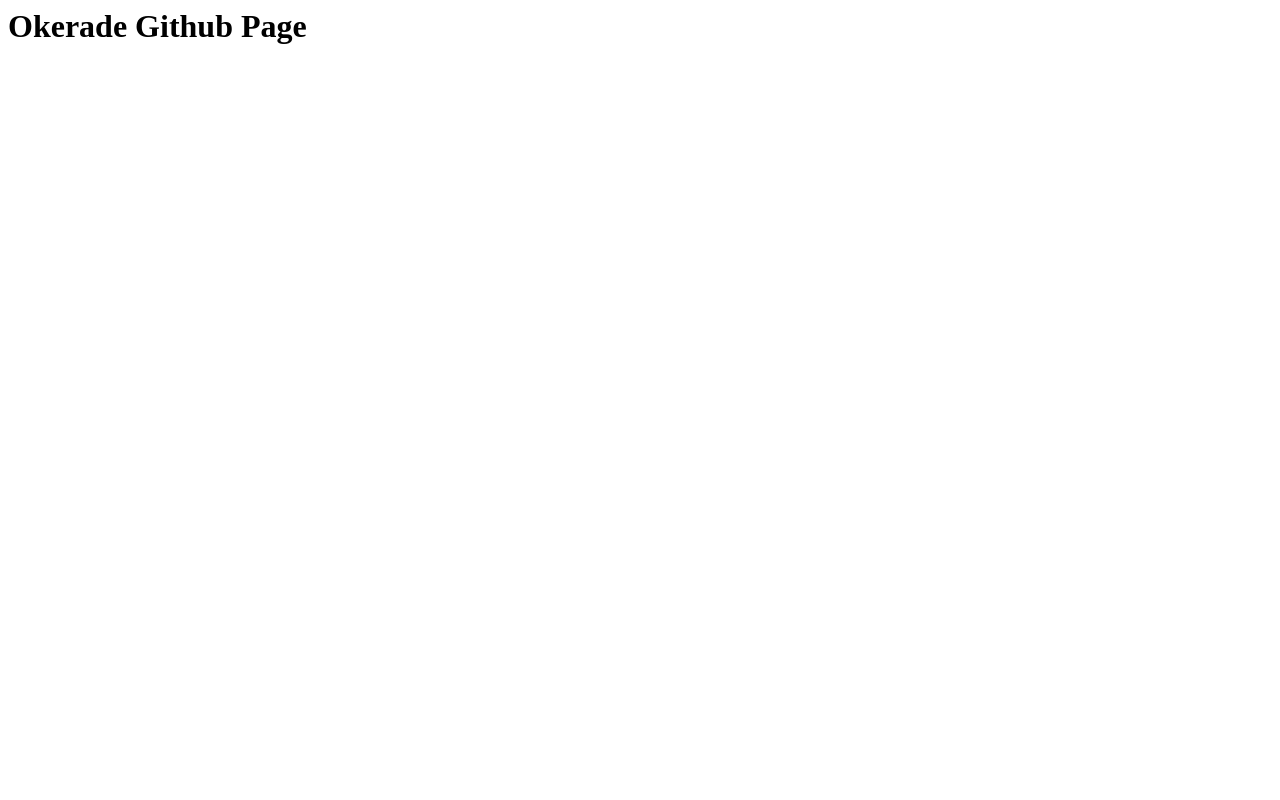
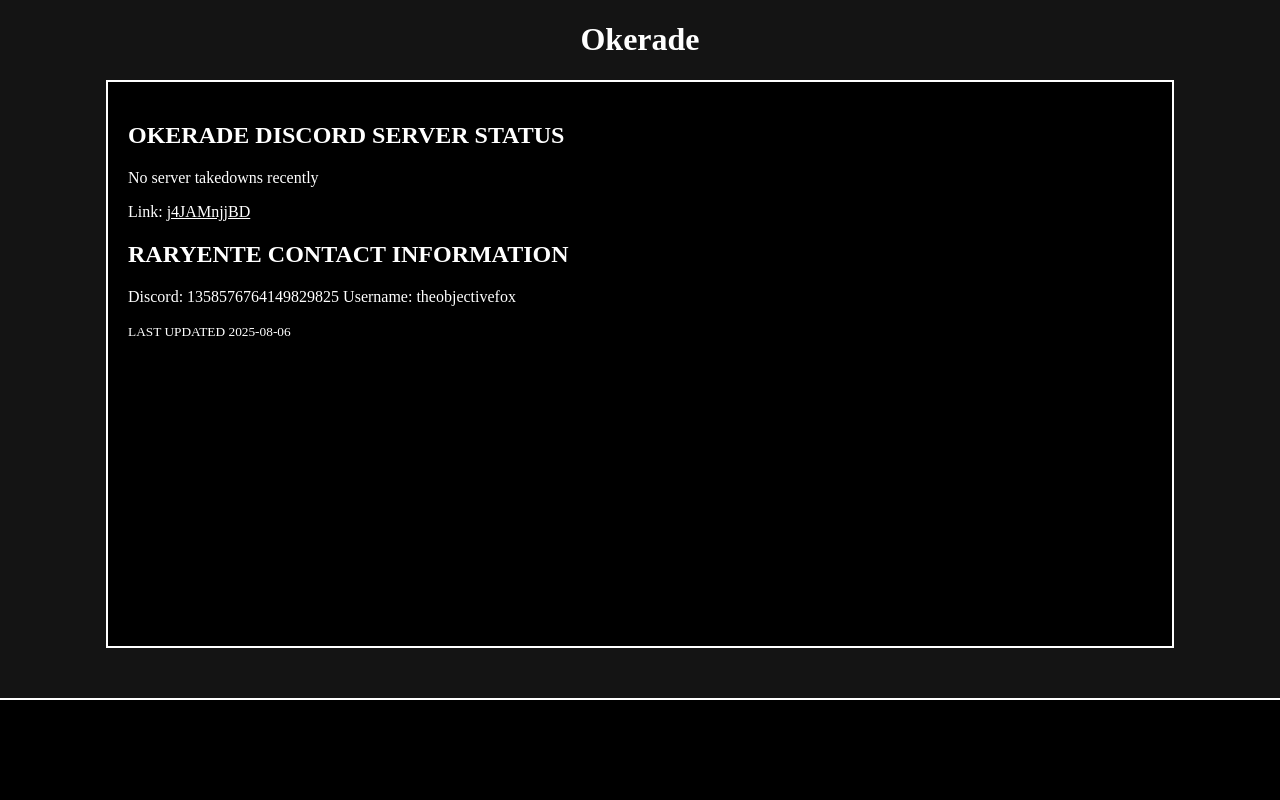
Before and after one commit to okerade/okerade.github.io, a plain HTML site: page index.html in a window 1280 px wide. Drawn offline with Linux system fonts and the light colour scheme.

Commit message:
Update index.html

```diff
--- a/index.html
+++ b/index.html
@@ -1 +1,61 @@
-<h1>Okerade Github Page</h1>
+<!DOCTYPE html>
+<html lang="en">
+<head>
+    <meta charset="UTF-8">
+    <meta name="viewport" content="width=device-width, initial-scale=1.0">
+    <title>OKERADE</title>
+    <!-- Tuff ass fucking styles nigga -->
+    <style>
+        body {
+            display: grid;
+            grid-template-rows: auto 1fr auto;
+            min-height: 100vh;
+            margin: 0;
+
+            background-color: rgb(20, 20, 20);
+            color: white;
+        }
+        h1 {
+            text-align: center;
+        }
+        p2 {
+            font-size: smaller;
+        }
+        a {
+            color: white;
+        }
+        #article-content {
+            background-color: black;
+            width: 80%;
+            margin-bottom: 50px;
+            margin: 0px auto 50px auto;
+            padding: 20px;
+            border: 2px solid white;
+        }
+        #footer {
+            background-color: black;
+            width: 100%;
+            min-height: 100px;
+            border-top: 2px solid white;
+        }
+    </style>
+</head>
+<body>
+    <h1>Okerade</h1>
+    <div id="article-content">
+
+        <h2>OKERADE DISCORD SERVER STATUS</h2>
+        <p style="display: block;">No server takedowns recently</p>
+        <p style="display: none; color:red">Server got taken down on </p>
+        <p>Link: <a href="https://discord.gg/j4JAMnjjBD">j4JAMnjjBD</a></p>
+
+        <h2>RARYENTE CONTACT INFORMATION</h2>
+        <p>Discord: 1358576764149829825 Username: theobjectivefox</p>
+
+        <p2>LAST UPDATED 2025-08-06</p2>
+    </div>
+    <div id="footer">
+
+    </div>
+</body>
+</html>
```
